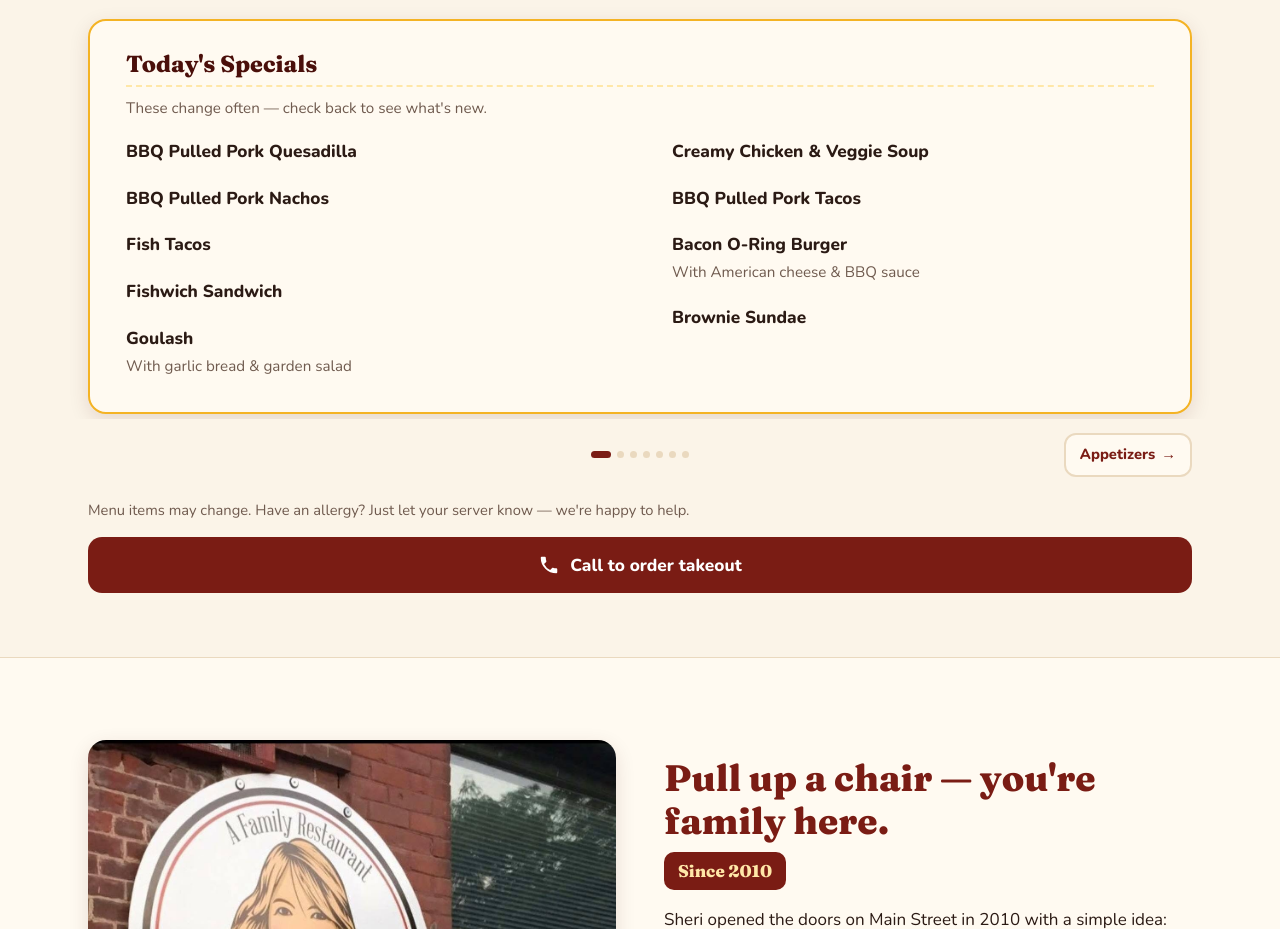
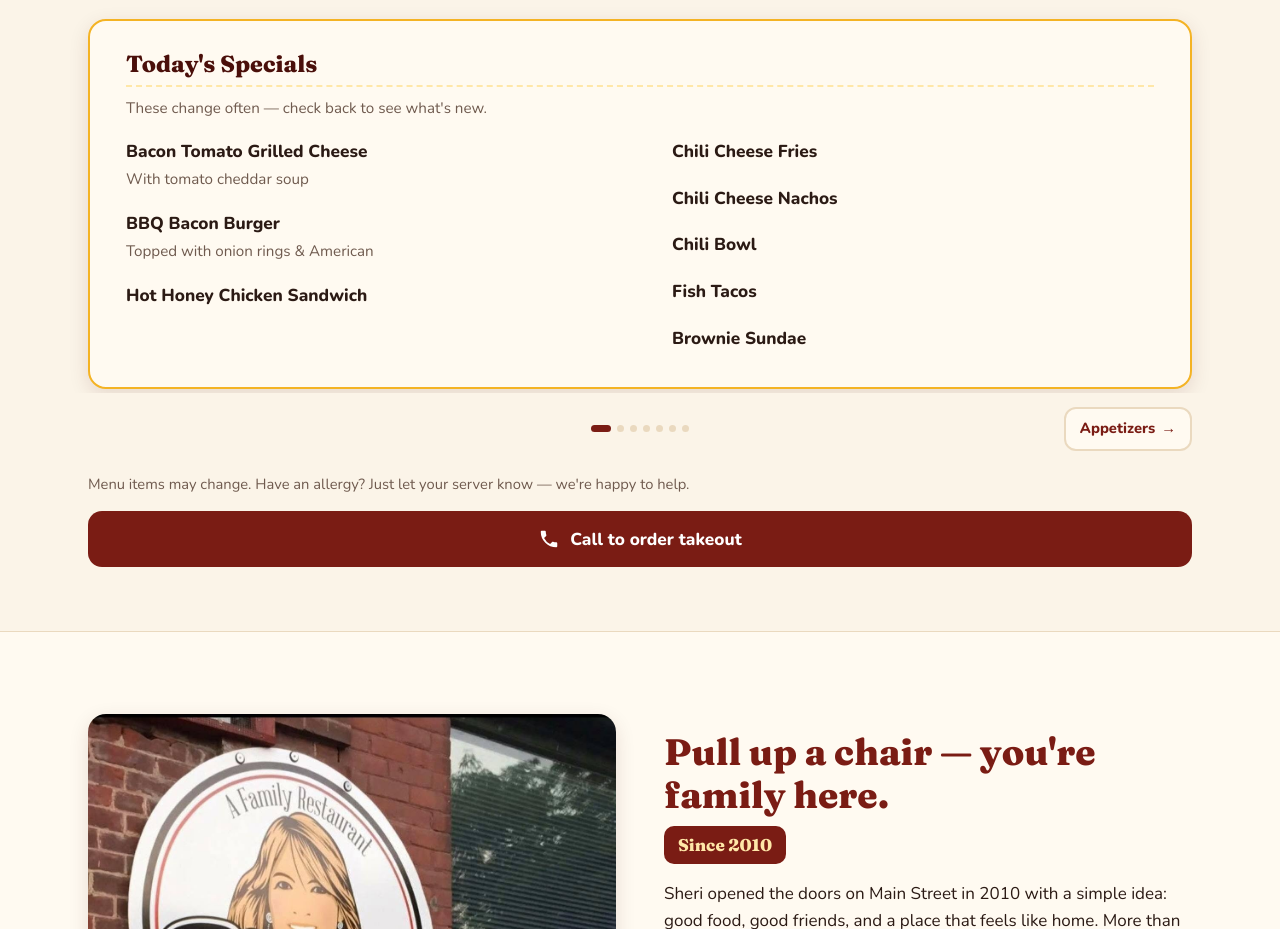
Before and after one commit to sherisplace/sherisplace.github.io, a plain HTML site: page index.html in a window 1280 px wide. Shown: the part 943-1872 px from the top of the page. Drawn offline with nearby package versions, Linux system fonts and the light colour scheme.

Commit message:
Today's specials (Nov 12), posted from Sheri's specials app

```diff
--- a/index.html
+++ b/index.html
@@ -760,14 +760,13 @@ const EVENTS = [
    ===================================================================== */
 /* SPECIALS:START (updated automatically by Sheri's specials app) */
 const SPECIALS = [
-  { n: "BBQ Pulled Pork Quesadilla" },
-  { n: "BBQ Pulled Pork Nachos" },
+  { n: "Bacon Tomato Grilled Cheese", d: "With tomato cheddar soup" },
+  { n: "BBQ Bacon Burger", d: "Topped with onion rings & American" },
+  { n: "Hot Honey Chicken Sandwich" },
+  { n: "Chili Cheese Fries" },
+  { n: "Chili Cheese Nachos" },
+  { n: "Chili Bowl" },
   { n: "Fish Tacos" },
-  { n: "Fishwich Sandwich" },
-  { n: "Goulash", d: "With garlic bread & garden salad" },
-  { n: "Creamy Chicken & Veggie Soup" },
-  { n: "BBQ Pulled Pork Tacos" },
-  { n: "Bacon O-Ring Burger", d: "With American cheese & BBQ sauce" },
   { n: "Brownie Sundae" },
 ];
 /* SPECIALS:END */
```
